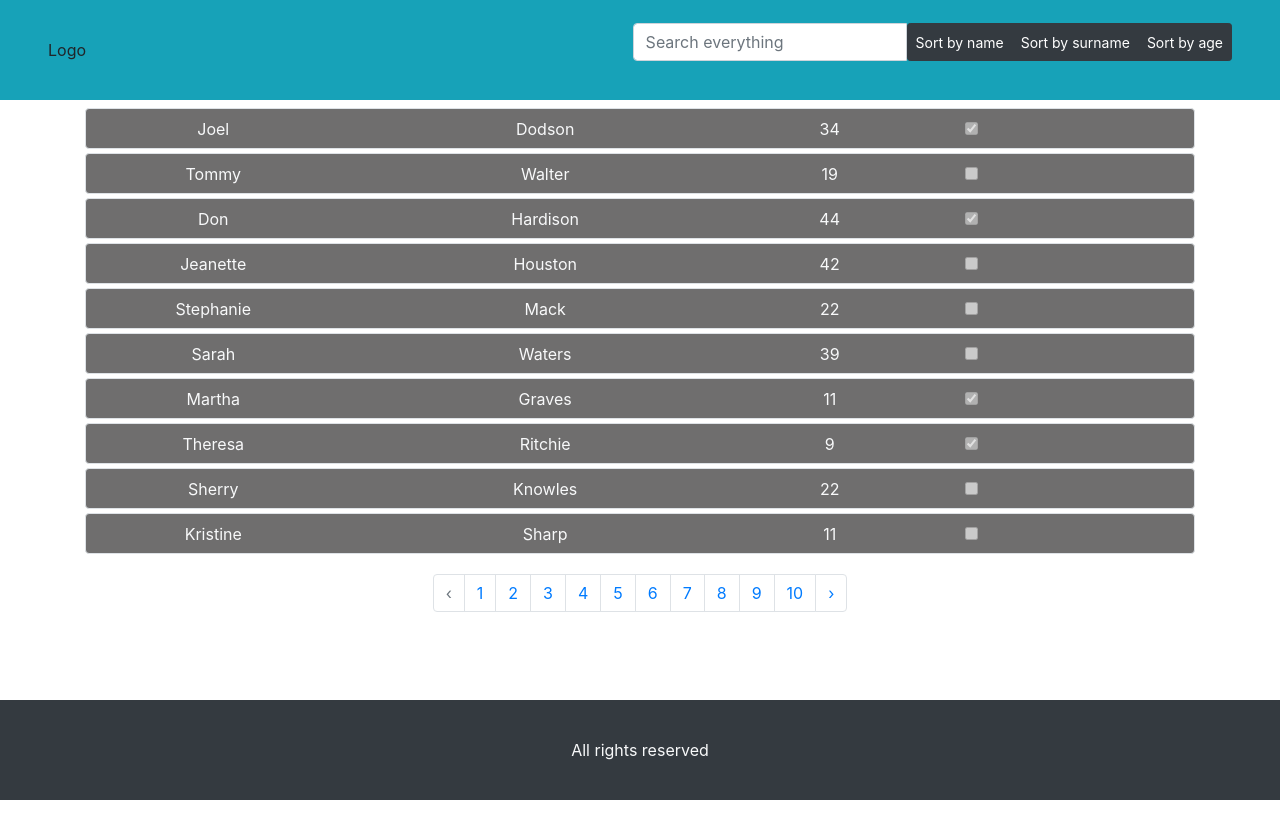
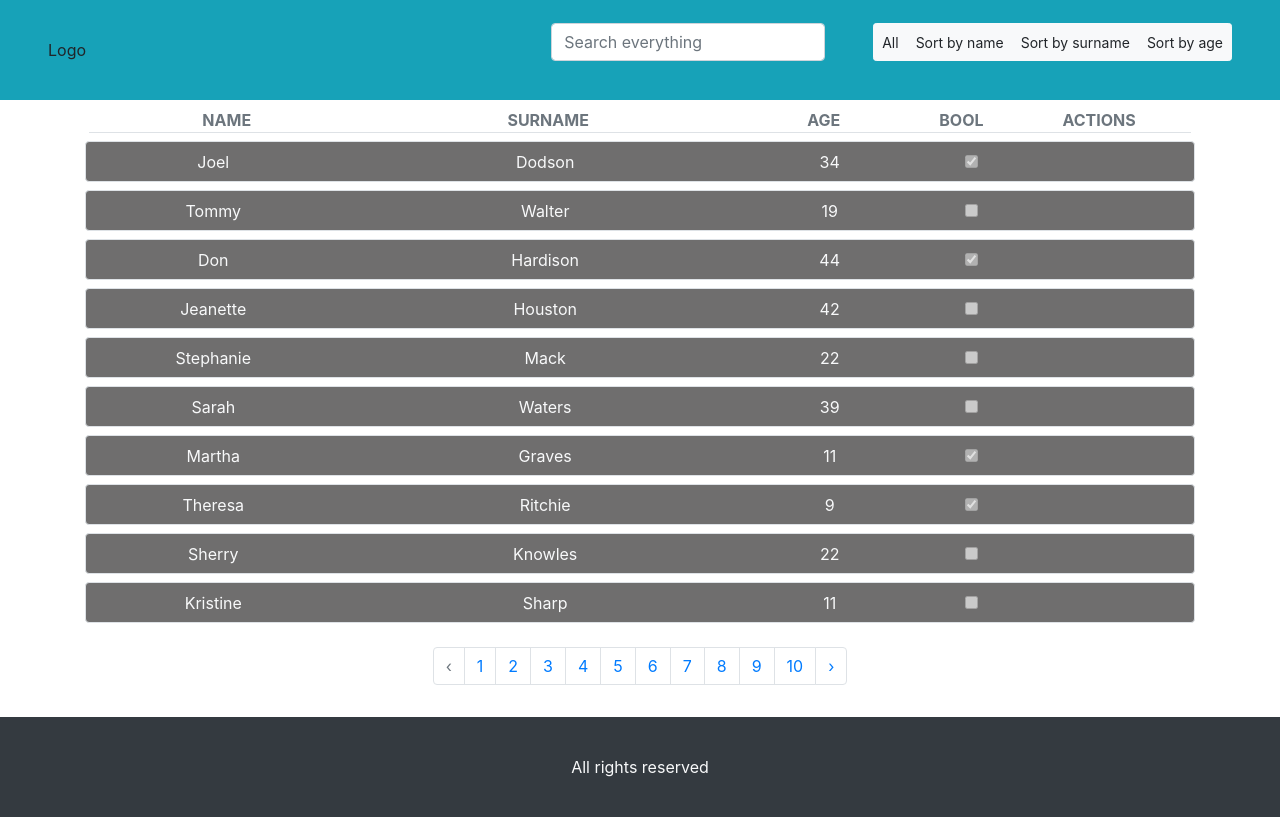
Before and after one commit to AlexBezborodov/material_list, a React (Create React App) app: page / in a window 1280 px wide. Built offline with nearby package versions, Linux system fonts and the light colour scheme.

Commit message:
#Create user list: 4# Created search: refactoring components

```diff
--- a/src/App.css
+++ b/src/App.css
@@ -11,6 +11,12 @@
   transition: ease-in-out 0.5s;
   font-weight: bold;
   font-size: large;
+  /* -webkit-box-shadow: 28px 24px 20px -16px rgba(22,184,184,1);
+-moz-box-shadow: 28px 24px 20px -16px rgba(22,184,184,1);
+box-shadow: 10px 10px 10px -10px rgba(22,184,184,1); */
+-webkit-box-shadow: 1px 1px 10px 3px rgba(22,184,184,1);
+-moz-box-shadow: 1px 1px 10px 3px rgba(22,184,184,1);
+box-shadow: 1px 1px 10px 3px rgba(22,184,184,1);
 }
 .visible {
   opacity: 0;
@@ -29,3 +35,6 @@
   margin: 150px auto ;
 
 }
+.table-wrapper {
+  min-height: 487px;
+}
--- a/src/App.js
+++ b/src/App.js
@@ -112,7 +112,7 @@ function App() {
   let searchRes = createSearchList(users, searchValue);
   const currentPage = searchRes.slice(firstItem, lastItem);
 
-  // (searchValue.length === 0) ? setUsers(data.users) :
+
   return (
     <div className="App">
       <Header searching={searching} searchValue={searchValue} />
@@ -127,12 +127,16 @@ function App() {
           />
         ) : (
           <div>
+            <div className="table-wrapper">
             <Table
+
               data={currentPage}
               delItem={delItem}
               //  modalShow={modalShow}
               editShow={editShow}
             />
+            </div>
+
             <Paginate
               data={searchRes}
               itemsPerPage={itemsPerPage}
--- a/src/Components/SearchPanel/SearchPanel.js
+++ b/src/Components/SearchPanel/SearchPanel.js
@@ -1,26 +1,31 @@
-import React, { useState } from "react";
+import React from "react";
 import { FormControl, InputGroup, Button, ButtonGroup } from "react-bootstrap";
 
-const SearchPanel = ({searching,searchValue}) => {
-  const buttons = ["name", "surname", "age"];
-
+const SearchPanel = ({ searching, searchValue }) => {
+  const buttons = [{name:"default", label: 'All'},{name:"name", label: "Sort by name" },{name:"surname", label: "Sort by surname"}, {name:"age", label: "Sort by age"}];
 
   return (
     <div className="d-flex">
       <InputGroup className="mb-3">
         <FormControl
+          className="mr-5 rounded"
           placeholder="Search everything"
           aria-label="Recipient's username"
           aria-describedby="basic-addon2"
           value={searchValue}
-           onChange={(val) => {searchValue = val.target.value; searching(searchValue)} }
+          onChange={(val) => {
+            searchValue = val.target.value;
+            searching(searchValue);
+          }}
         />
         <ButtonGroup aria-label="Basic example">
-          {buttons.map((btn) => (
-            <Button size="sm" key={btn} variant="dark">
-              Sort by {btn}
+          {buttons.map(({name, label}) => {
+
+              return(
+            <Button size="sm" key={name} variant="light">
+              {label}
             </Button>
-          ))}
+            )})}
         </ButtonGroup>
       </InputGroup>
     </div>
--- a/src/Components/Table/Table.js
+++ b/src/Components/Table/Table.js
@@ -1,13 +1,10 @@
 import React from "react";
 import { Col, Row, Button } from "react-bootstrap";
 
-
 function Table({ data, delItem, modalShow, editShow }) {
-
-
   const mapped = data.map((item, id) => (
-    <div key={id} className="border my-1 rounded item">
-      <Row className="table1   text-light">
+    <div key={id} className="border my-2 rounded item">
+      <Row className="text-light">
         <Col
           md={3}
           className="d-flex justify-content-center align-items-center  rounded-start"
@@ -30,17 +27,18 @@ function Table({ data, delItem, modalShow, editShow }) {
           md={1}
           className="d-flex justify-content-center align-items-center "
         >
-          <input type="checkbox" disabled defaultChecked={item.bool}  />
+          <input type="checkbox" disabled defaultChecked={item.bool} />
         </Col>
         <Col
           md={2}
           className="d-flex justify-content-center align-items-center  rounded-end"
         >
           <Button
-            className="m-1 visible" size="sm"
+            className="m-1 visible"
+            size="sm"
             variant="warning"
             // onClick={() => modalShow(true,item.id)}
-            onClick={() => editShow(true,item.id)}
+            onClick={() => editShow(true, item.id)}
           >
             Edit
           </Button>
@@ -48,21 +46,52 @@ function Table({ data, delItem, modalShow, editShow }) {
             className="m-1 visible"
             size="sm"
             variant="danger"
-             onClick={() => delItem(id)}
+            onClick={() => delItem(id)}
           >
             Del
           </Button>
-
         </Col>
       </Row>
     </div>
   ));
 
-  return <div >
-          {mapped}
-
-         </div>;
-
+  return (
+    <div>
+      <Row className=" my-2 text-secondary mx-1">
+        <Col
+          md={3}
+          className="border-bottom d-flex justify-content-center align-items-center text-uppercase font-weight-bold rounded-start"
+        >
+          Name
+        </Col>
+        <Col
+          md={4}
+          className="border-bottom d-flex justify-content-center align-items-center text-uppercase font-weight-bold "
+        >
+          Surname
+        </Col>
+        <Col
+          md={2}
+          className="border-bottom d-flex justify-content-center align-items-center text-uppercase font-weight-bold "
+        >
+          Age
+        </Col>
+        <Col
+          md={1}
+          className="border-bottom d-flex justify-content-center align-items-center text-uppercase font-weight-bold "
+        >
+          Bool
+        </Col>
+        <Col
+          md={2}
+          className="border-bottom d-flex justify-content-center align-items-center text-uppercase font-weight-bold rounded-end"
+        >
+          Actions
+        </Col>
+      </Row>
+      {mapped}
+    </div>
+  );
 }
 
 export default Table;
```
Also changed, not shown: src/Components/EditField/EditField.js (+12 -11 lines), src/Components/Footer/Footer.js (+8 -8 lines), 1 other file (tests, documents, lock files or other folders).
